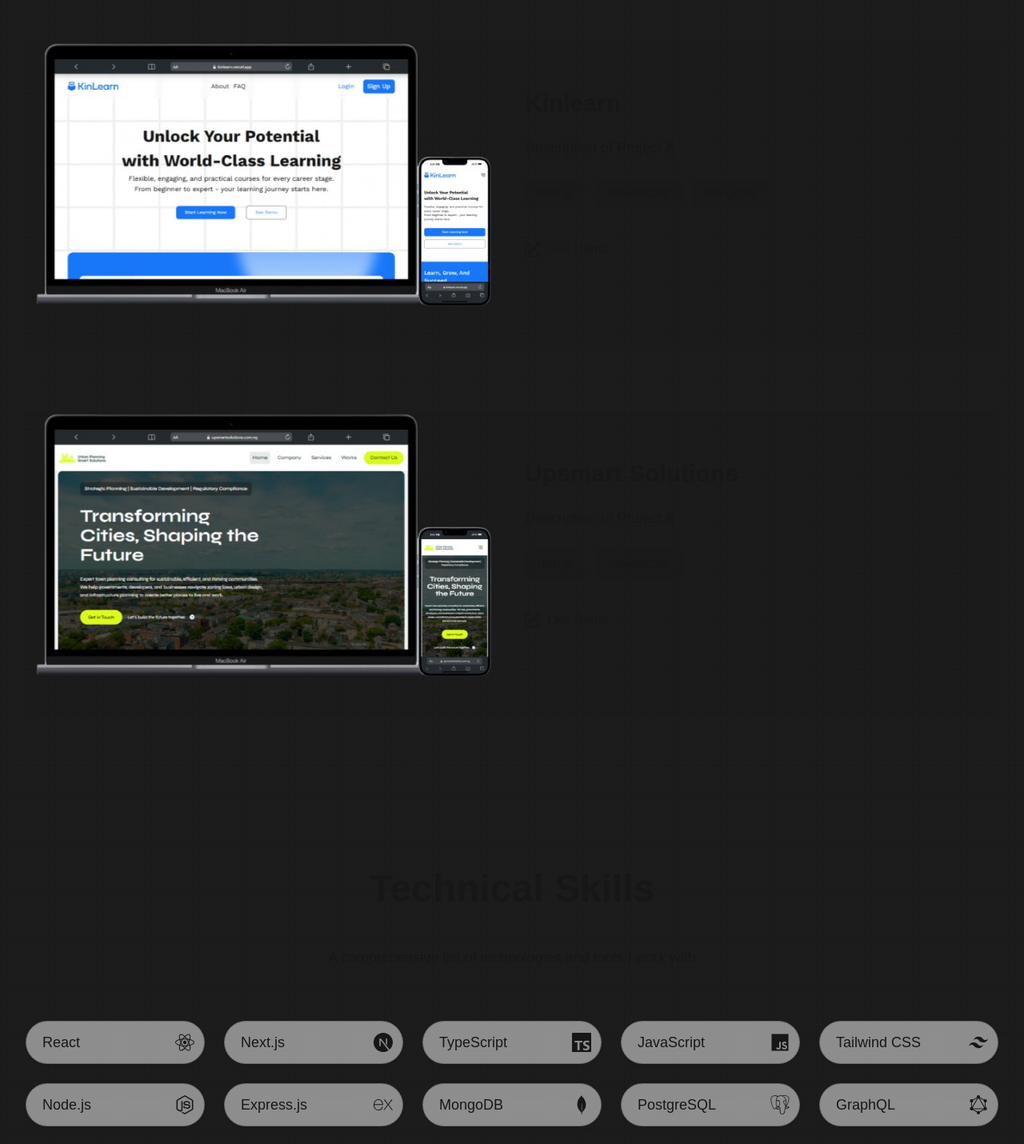
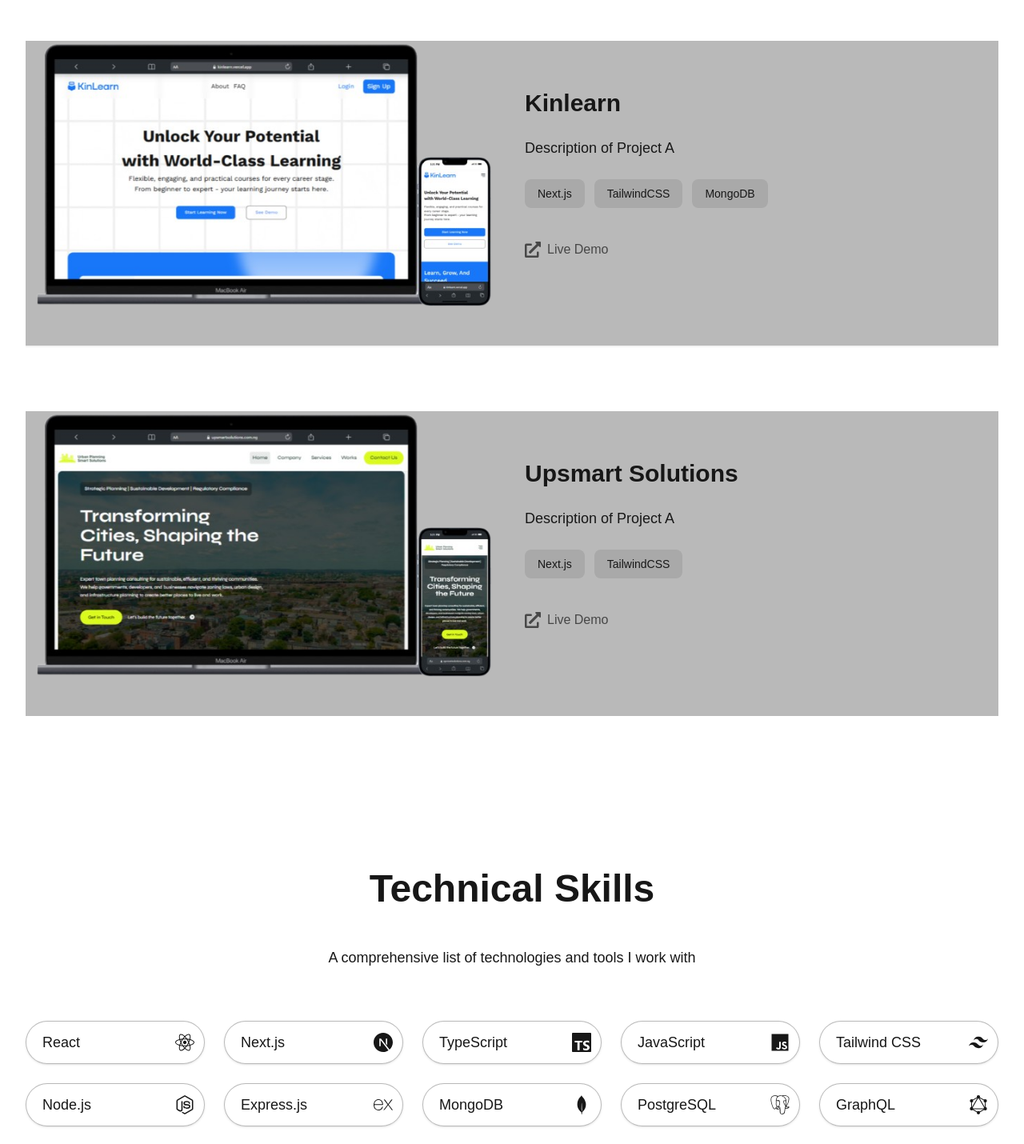
Before and after one commit to tochukwunwosa/tochukwu-nwosa, a Next.js app: page / in a window 1280 px wide. Shown: the part 1330-2760 px from the top of the page at 80% size. Built offline with nearby package versions, Linux system fonts and the light colour scheme; no server answers; a web font is replaced by a local one.

Commit message:
fix: Error showing on samsung native device

```diff
--- a/app/layout.client.tsx
+++ b/app/layout.client.tsx
@@ -34,6 +34,9 @@
         >
           <ErrorBoundary>
             <GridBG />
+
+      {/* bg Overlay */}
+      <div className="absolute inset-0 bg-gradient-to-b !from-foreground/90 !to-foreground/97 dark:!from-background/90  dark:!to-background/97" />
             <NavBar />
             <AnimatePresence>{children}</AnimatePresence>
             <Footer />
--- a/components/contact/contact.tsx
+++ b/components/contact/contact.tsx
@@ -24,7 +24,7 @@
       initial="hidden"
       animate={isInView ? "visible" : "hidden"}
       id="contact"
-      aria-label="Tochukwu Nwosa's experience."
+      aria-label="Contact Tochukwu Nwosa."
       className="snap-start py-24 bg-transparent">
 
       {/* bg */}
--- a/components/hero-section.tsx
+++ b/components/hero-section.tsx
@@ -25,9 +25,6 @@
       aria-label='About Tochukwu Nwosa.'
       className=" pb-5 pt-40 lg:px-14 overflow-hidden"
     >
-
-      {/* bg Overlay */}
-      <div className="absolute inset-0 bg-gradient-to-b !from-foreground/90 !to-foreground/97 dark:!from-background/90  dark:!to-background/97" />
 
       {/* Hero Content */}
       <main className="relative max-w-7xl mx-auto px-4 sm:px-6 lg:px-8 flex flex-col lg:flex-row space-y-20 lg:space-y-0 lg:justify-between">
--- a/components/nav/nav-menu.tsx
+++ b/components/nav/nav-menu.tsx
@@ -133,7 +133,7 @@
             variants={closeButtonVariants}
             aria-label="Close navigation menu"
             onClick={closeMenu}
-            className="self-end cursor-pointer size-12 grid place-items-center bg-foreground text-background dark:bg-background dark:text-foreground rounded-full p-2 shadow-lg dark:shadow-sm shadow-foreground"
+            className="self-end cursor-pointer size-12 rounded-full border border-background grid place-items-center bg-foreground text-background dark:bg-background dark:text-foreground rounded-full p-2 shadow-lg dark:shadow-sm shadow-foreground"
           >
             <X />
           </motion.button>
--- a/components/professional-experience.tsx
+++ b/components/professional-experience.tsx
@@ -38,7 +38,7 @@
       animate={isInView ? "visible" : "hidden"}
       id="experience"
       aria-label="Tochukwu Nwosa's experience."
-      className="snap-start  py-24 bg-transparent">
+      className="snap-start py-24 bg-transparent">
       {/* bg */}
       <GridBG />
       {/* bg white overlay */}
--- a/components/projects.tsx
+++ b/components/projects.tsx
@@ -25,7 +25,7 @@
       animate={isInView ? "visible" : "hidden"}
       id="project"
       aria-label="Tochukwu Nwosa's projects"
-      className="snap-start relative py-24 bg-transparent "
+      className="snap-start py-24 bg-transparent "
     >
       <GridBG />
 
--- a/components/technical-skills.tsx
+++ b/components/technical-skills.tsx
@@ -60,7 +60,7 @@
       animate={isInView ? "visible" : "hidden"}
       id="skill"
       aria-label="Tochukwu Nwosa's technical skills"
-      className="snap-start relative py-24 bg-transparent"
+      className="snap-start py-24 bg-transparent"
     >
       {/* bg */}
       <GridBG />
```
